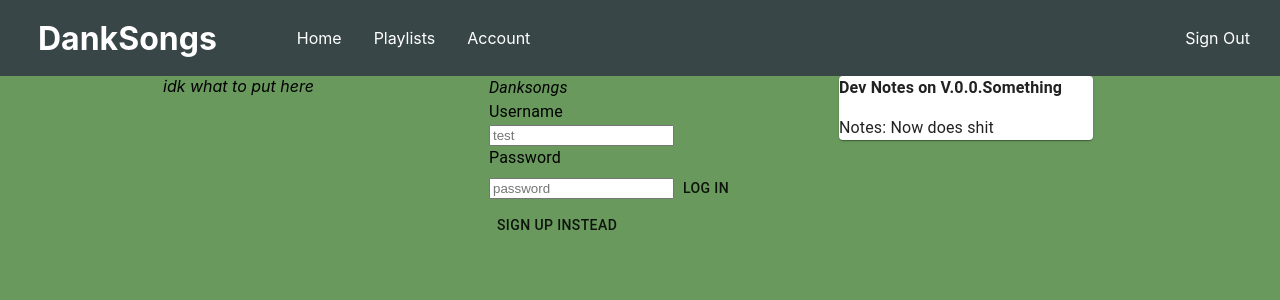
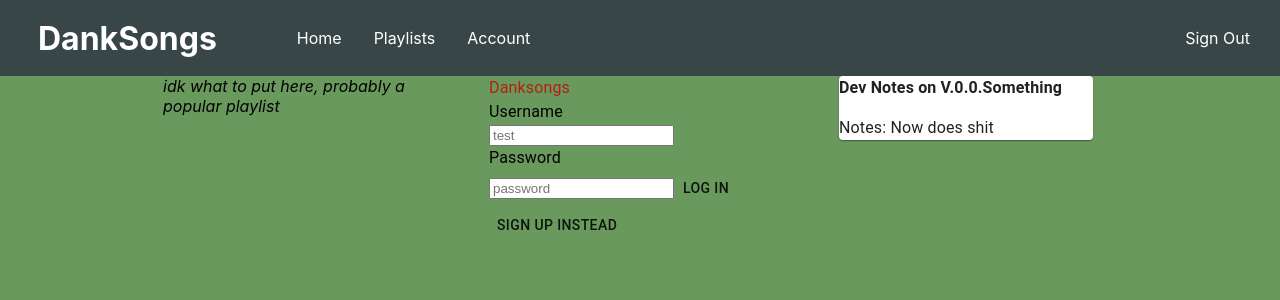
Before and after one commit to mitchrule/danksongs, a Next.js app in the folder ui/: page / in a window 1280 px wide. Shown: the top 300 px of the page. Built offline with nearby package versions, Linux system fonts and the light colour scheme.

Commit message:
Trying to resolve text import error

```diff
--- a/ui/common/api.tsx
+++ b/ui/common/api.tsx
@@ -1,4 +1,7 @@
+
 const JWT_TOKEN = localStorage.getItem('')
+
+// expro
 
 // var url:RequestInfo;
 // var body:RequestInit;
--- a/ui/components/Navbar.tsx
+++ b/ui/components/Navbar.tsx
@@ -1,4 +1,7 @@
 import styles from "../styles/Navbar.module.css";
+
+// @TODO make tabs only appear
+// if the user is logged in
 
 export default function Navbar() {
   return (
--- a/ui/pages/index.tsx
+++ b/ui/pages/index.tsx
@@ -1,6 +1,5 @@
 import Head from 'next/head'
 import Image from 'next/image'
-import styles from '../styles/Home.module.css'
 import LoginForm from '../components/LoginForm';
 import Title from '../components/Title';
 import Box from '@material-ui/core/Box';
@@ -13,7 +12,7 @@ export default function Home() {
     <Grid container spacing={3} justifyContent='center'>
       <Grid item xs={6} sm={3} >
         <Box>
-          <i>idk what to put here</i>
+          <i>idk what to put here, probably a popular playlist</i>
         </Box>
       </Grid>
       <Grid item xs={6} sm={3} >
--- a/ui/styles/Navbar.module.css
+++ b/ui/styles/Navbar.module.css
@@ -1,5 +1,4 @@
-/* @import "globals.css"; */
-
+/* // @import "globals.css"; */
 .navbar {
   margin: 0;
   padding: 14px;
@@ -9,7 +8,6 @@
 .navbar ul {
   list-style-type: none;
   margin: 0;
-  /* padding: 14px; */
   overflow: hidden;
   background-color: #394648;
 }
--- a/ui/styles/Title.module.css
+++ b/ui/styles/Title.module.css
@@ -1,7 +1,16 @@
-@import url("https://fonts.googleapis.com/css2?family=Quicksand:wght@345&display=swap");
+@font-face {
+  font-family: "Abel";
+  font-style: normal;
+  font-weight: 400;
+  font-display: swap;
+  src: url("https://fonts.gstatic.com/s/abel/v12/MwQ5bhbm2POE2V9BPQ.woff2")
+    format("woff2");
+  unicode-range: U+0000-00FF, U+0131, U+0152-0153, U+02BB-02BC, U+02C6, U+02DA,
+    U+02DC, U+2000-206F, U+2074, U+20AC, U+2122, U+2191, U+2193, U+2212, U+2215,
+    U+FEFF, U+FFFD;
+}
 
 .titleText {
-  font-family: "Quicksand";
-  font-style: italic;
-  font-weight: 700;
+  font-family: "Abel";
+  color: rgba(200, 0, 0, 0.8);
 }
```
Also changed, not shown: ui/styles/Home.module.txt (renamed from ui/styles/Home.module.css), 1 other file (tests, documents, lock files or other folders).
